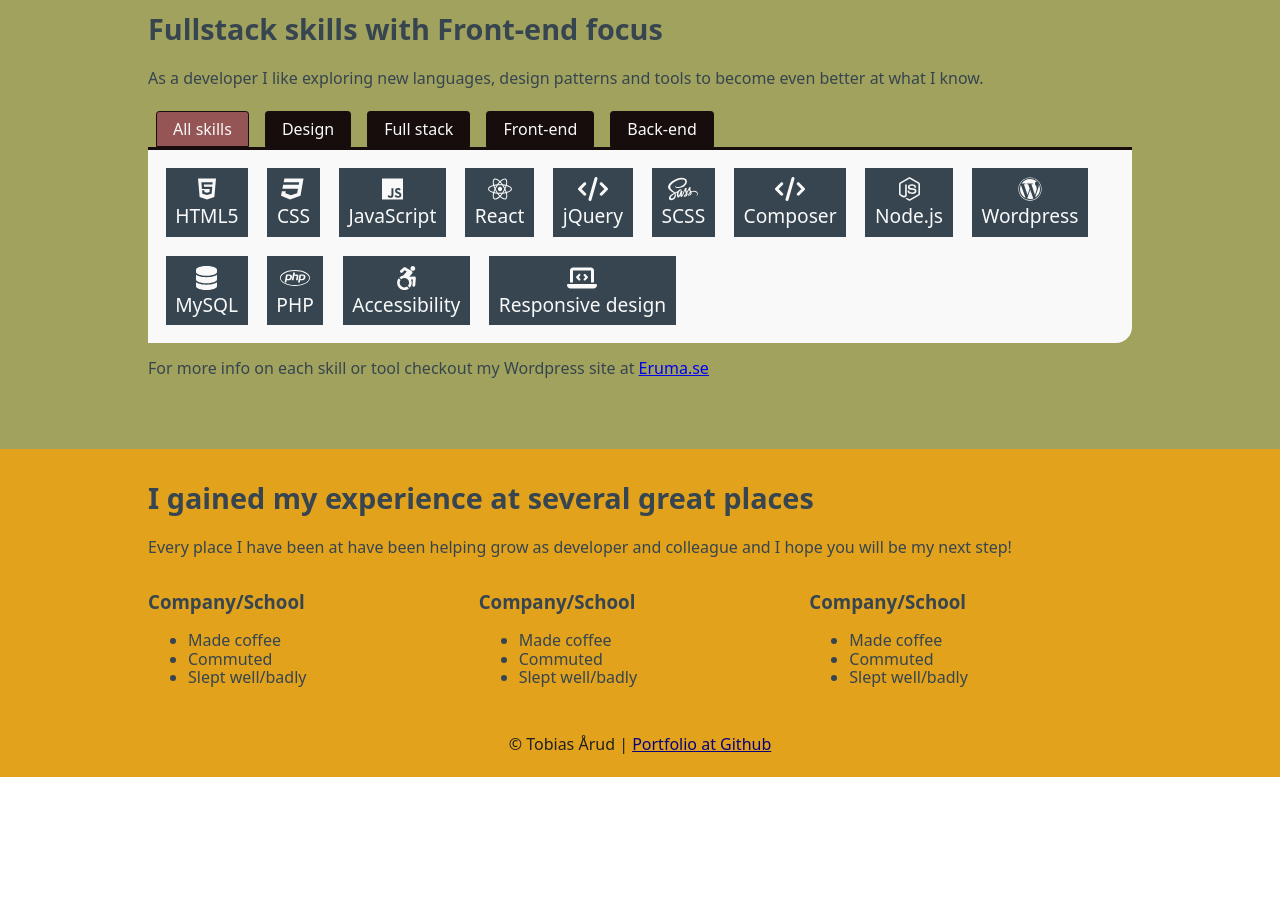
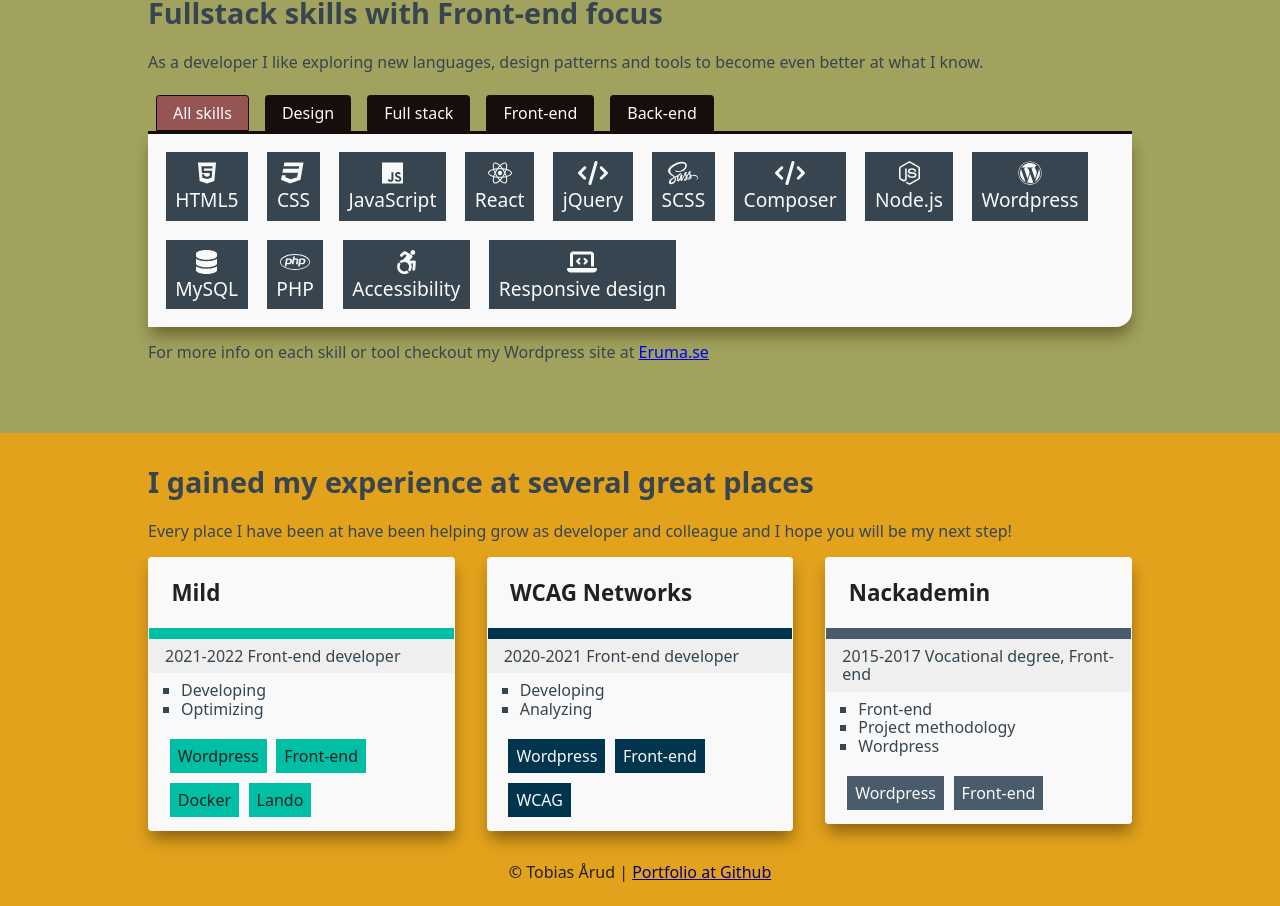
Before and after one commit to erumaro/portfolio, a React app: page / in a window 1280 px wide. Shown: the part 1616-2522 px from the top of the page. Before the commit the page ends 2393 px from the top, so only its background shows below. Built offline with nearby package versions, Linux system fonts and the light colour scheme; the HTML template or start-up script is replaced by a standard one.

Commit message:
Added experience section. Further work will be done after refactor.

```diff
--- a/src/App.jsx
+++ b/src/App.jsx
@@ -121,33 +121,61 @@
                             <p>Every place I have been at have been helping grow as developer and colleague and I hope you will be my next step!</p>
                             <div className="grid">
                                 <div className="column">
-                                    <div className="xp-card">
-                                        <h3>Company/School</h3>
+                                    <div className="xp-card card-mild">
+                                        <h3 className="card-title">Mild</h3>
+                                        <div className="card-content">
+                                            <p>2021-2022 Front-end developer</p>
                                             <ul>
-                                            <li>Made coffee</li>
-                                            <li>Commuted</li>
-                                            <li>Slept well/badly</li>
+                                                <li>Developing</li>
+                                                <li>Optimizing</li>
+                                            </ul>
+                                            <div className="card-tags">
+                                                <ul>
+                                                    <li>Wordpress</li>
+                                                    <li>Front-end</li>
+                                                    <li>Docker</li>
+                                                    <li>Lando</li>
                                                 </ul>
                                             </div>
                                         </div>
+                                    </div>
+                                </div>
                                 <div className="column">
-                                    <div className="xp-card">
-                                        <h3>Company/School</h3>
+                                    <div className="xp-card card-wcag">
+                                        <h3 className="card-title">WCAG Networks</h3>
+                                        <div className="card-content">
+                                            <p>2020-2021 Front-end developer</p>
                                             <ul>
-                                            <li>Made coffee</li>
-                                            <li>Commuted</li>
-                                            <li>Slept well/badly</li>
+                                                <li>Developing</li>
+                                                <li>Analyzing</li>
+                                            </ul>
+                                            <div className="card-tags">
+                                                <ul>
+                                                    <li>Wordpress</li>
+                                                    <li>Front-end</li>
+                                                    <li>WCAG</li>
                                                 </ul>
                                             </div>
                                         </div>
+                                    </div>
+                                </div>
                                 <div className="column">
-                                    <div className="xp-card">
-                                        <h3>Company/School</h3>
+                                    <div className="xp-card card-nackademin">
+                                        <h3 className="card-title">Nackademin</h3>
+                                        <div className="card-content">
+                                            <p>2015-2017 Vocational degree, Front-end</p>
                                             <ul>
-                                            <li>Made coffee</li>
-                                            <li>Commuted</li>
-                                            <li>Slept well/badly</li>
+                                                <li>Front-end</li>
+                                                <li>Project methodology</li>
+                                                <li>Wordpress</li>
                                             </ul>
+                                            <div className="card-tags">
+                                                <ul>
+                                                    <li>Wordpress</li>
+                                                    <li>Front-end</li>
+                                                </ul>
+                                            </div>
+                                        </div>
                                     </div>
                                 </div>
                             </div>
--- a/src/App.scss
+++ b/src/App.scss
@@ -44,6 +44,10 @@
     align-items: $alignItems;
 }
 
+@mixin padding($vertical, $horizontal) {
+    padding: $vertical $horizontal;
+}
+
 *, ::after, ::before {
     box-sizing: border-box;
 }
@@ -66,7 +70,7 @@
 
 .grid {
     display: grid;
-    gap: var(--horizontal-gap);
+    gap: 2em;
 
     grid-template-columns: repeat(auto-fit, minmax(300px, 1fr));
 }
@@ -213,6 +217,7 @@
 
     .skills {
         background-color: var(--light-bg-color);
+        box-shadow: 1px 10px 15px -2px rgba(48,30,5,0.47);
         list-style: none;
         display: flex;
         padding: .5em;
@@ -239,6 +244,73 @@
 
 .app-xp {
     background-color: var(--vividorange);
+
+    .xp-card {
+        background-color: var(--light-bg-color);
+        box-shadow: 1px 10px 15px -2px rgba(48,30,5,0.47);
+        display: flex;
+        flex-direction: column;
+        align-items: stretch;
+        justify-content: stretch;
+        border: 1px solid var(--light-bg-color);
+        border-radius: .2em;
+    }
+
+    .card-title {
+        @include padding(1em, 1em);
+
+        font-size: 140%;
+        margin: 0;
+        color: var(--verydarkgrey);
+        border-bottom: .5em solid var(--dark-bg-color);
+    }
+
+    .card-content {
+        p {
+            @include padding(.5em, 1em);
+            margin: 0;
+            background-color: #ebebeba2;
+        }
+
+        ul {
+            @include padding(.5em, 2em);
+            list-style: square;
+            margin: 0;
+        }
+
+        .card-tags {
+            ul {
+                list-style-type: none;
+                @include padding(.5em, 1em);
+                display: flex;
+                flex-wrap: wrap;
+
+                li {
+                    @include padding(.5em, .5em);
+                    background-color: var(--falured);
+                    color: var(--light-text-color);
+                    margin: .3em;
+                }
+            }
+        }
+    }
+    .card-mild {
+        .card-title { border-color: #00BFA5; }
+        .card-tags ul li {
+            background-color: #00BFA5;
+            color: var(--verydarkgrey);
+        }
+    }
+
+    .card-wcag {
+        .card-title { border-color: #00354D; }
+        .card-tags ul li { background-color: #00354D; }
+    }
+
+    .card-nackademin {
+        .card-title { border-color: #4A5B6C; }
+        .card-tags ul li { background-color: #4A5B6C; }
+    }
 }
 
 .app-footer {
```
Also changed, not shown: 1 other file (tests, documents, lock files or other folders). Lines whose indentation alone changed are shown as unchanged.
